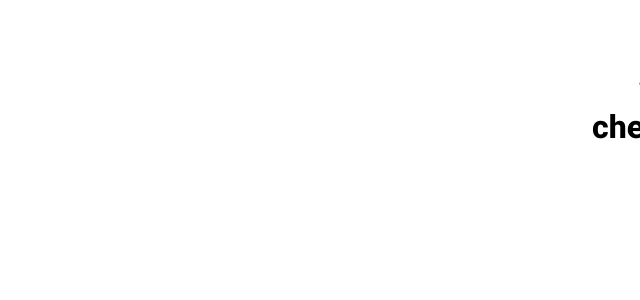
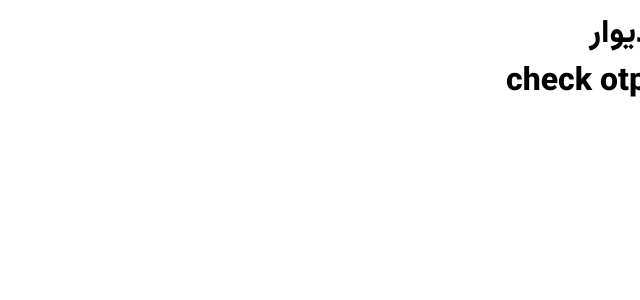
Before and after one commit to amirthenew/frontend-divar, a React (Vite) app: page / in a window 1280 px wide. Shown: the top 300 px of the page, without its empty margins (640-1280 px from the left). Built offline with nearby package versions, Linux system fonts and the light colour scheme.

Commit message:
setstate for swap between senotp and checkotp

```diff
--- a/src/pages/AuthPage.jsx
+++ b/src/pages/AuthPage.jsx
@@ -1,11 +1,15 @@
+import { useState } from "react";
 import CheckOtpForm from "../components/templates/CheckOtpForm";
 import SendOtpForm from "../components/templates/SendOtpForm";
 
 const AuthPage = () => {
+
+const [step,setStep]=useState(2)
+
     return (
 <>
-<SendOtpForm/>
-<CheckOtpForm/>
+{step===1 && <SendOtpForm/>}
+{step===2 && <CheckOtpForm/>}
 </>
      );
 }
```
